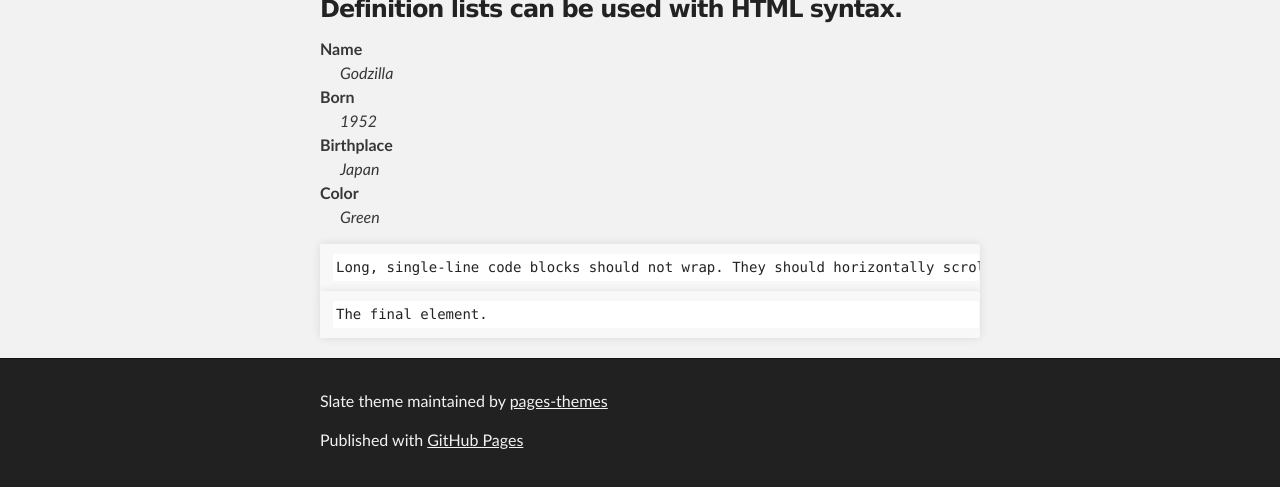
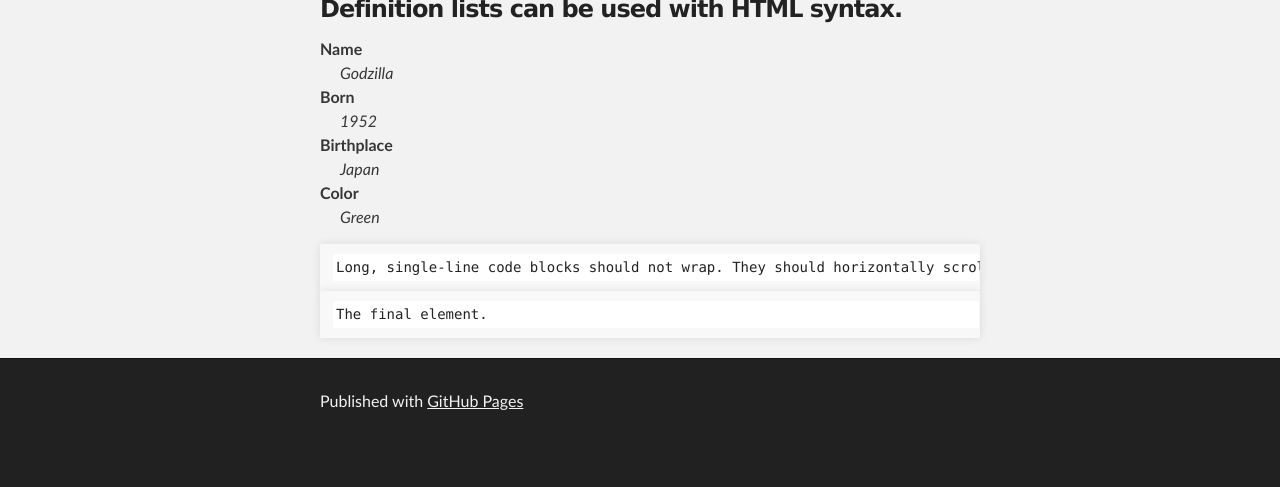
Before and after one commit to pages-themes/slate, a Jekyll site: the page built from index.md, in a window 1280 px wide and 900 px high, scrolled down 2655 px, cut to the strip 413-900 px from the top of the window. Built offline with Jekyll 4.4.1, drawn with Linux system fonts in a browser that asks for light colours; after the commit the page ends 3516 px from its top, so only the background shows below that.

Commit message:
Fix the error that `is_project_page` was loaded from a wrong location in `_config.yml`.
Signed-off-by: Liu Hao <lh_mouse@126.com>

```diff
--- a/_layouts/default.html
+++ b/_layouts/default.html
@@ -41,7 +41,7 @@
     <!-- FOOTER  -->
     <div id="footer_wrap" class="outer">
       <footer class="inner">
-        {% if site.github.is_project_page %}
+        {% if site.is_project_page %}
         <p class="copyright">{{ site.title | default: site.github.repository_name }} maintained by <a href="{{ site.github.owner_url }}">{{ site.github.owner_name }}</a></p>
         {% endif %}
         <p>Published with <a href="https://pages.github.com">GitHub Pages</a></p>
```
